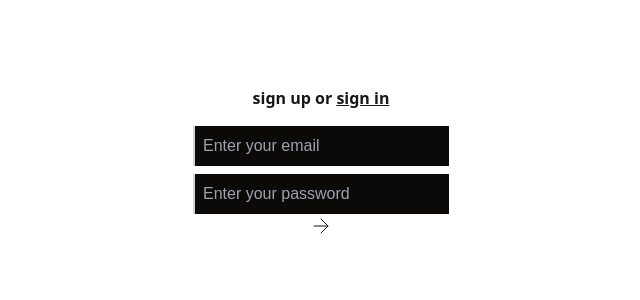
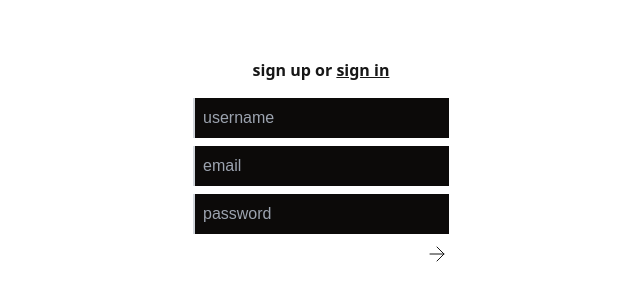
Before and after one commit to bmbo123/durc, a Next.js app: page /signup in a window 1280 px wide. Shown: the part 238-538 px from the top of the page, without its empty margins (319-959 px from the left). Built offline with nearby package versions, Linux system fonts and the light colour scheme.

Commit message:
diddy and i worked on some stuff

```diff
--- a/package.json
+++ b/package.json
@@ -9,7 +9,9 @@
     "lint": "next lint"
   },
   "dependencies": {
+    "@hookform/resolvers": "^3.9.1",
     "@vercel/postgres": "^0.10.0",
+    "bcrypt": "^5.1.1",
     "dotenv": "^16.4.5",
     "lucide-react": "^0.454.0",
     "next": "^15.0.2",
@@ -18,8 +20,10 @@
     "react-animated-heart": "^0.0.8",
     "react-dom": "^18.3.1",
     "react-facebook-geor": "^9.0.15",
+    "react-hook-form": "^7.53.1",
     "react-spinners": "^0.14.1",
-    "vercel": "^37.14.0"
+    "vercel": "^37.14.0",
+    "zod": "^3.23.8"
   },
   "devDependencies": {
     "@types/node": "^20",
--- /dev/null
+++ b/src/app/api/auth/[...nextauth]/route.ts
@@ -0,0 +1,57 @@
+import NextAuth from "next-auth";
+
+const handler = NextAuth({
+  providers: [
+    CredentialsProvider({
+      // The name to display on the sign in form (e.g. 'Sign in with...')
+      name: "Credentials",
+      // The credentials is used to generate a suitable form on the sign in page.
+      // You can specify whatever fields you are expecting to be submitted.
+      // e.g. domain, username, password, 2FA token, etc.
+      // You can pass any HTML attribute to the <input> tag through the object.
+      credentials: {
+        username: { label: "Username", type: "text", placeholder: "jsmith" },
+        password: { label: "Password", type: "password" },
+      },
+      async authorize(credentials, req) {
+        // You need to provide your own logic here that takes the credentials
+        // submitted and returns either a object representing a user or value
+        // that is false/null if the credentials are invalid.
+        // e.g. return { id: 1, name: 'J Smith', email: 'jsmith@example.com' }
+        // You can also use the `req` object to obtain additional parameters
+        // (i.e., the request IP address)
+        const res = await fetch("/your/endpoint", {
+          method: "POST",
+          body: JSON.stringify(credentials),
+          headers: { "Content-Type": "application/json" },
+        });
+        const user = await res.json();
+
+        // If no error and we have user data, return it
+        if (res.ok && user) {
+          return user;
+        }
+        // Return null if user data could not be retrieved
+        return null;
+      },
+    }),
+  ],
+});
+
+export { handler as GET, handler as POST };
+
+function CredentialsProvider(arg0: {
+  // The name to display on the sign in form (e.g. 'Sign in with...')
+  name: string;
+  // The credentials is used to generate a suitable form on the sign in page.
+  // You can specify whatever fields you are expecting to be submitted.
+  // e.g. domain, username, password, 2FA token, etc.
+  // You can pass any HTML attribute to the <input> tag through the object.
+  credentials: {
+    username: { label: string; type: string; placeholder: string };
+    password: { label: string; type: string };
+  };
+  authorize(credentials: any, req: any): Promise<any>;
+}): import("next-auth/providers/index").Provider {
+  throw new Error("Function not implemented.");
+}
--- /dev/null
+++ b/src/app/api/auth/login/route.ts
@@ -0,0 +1,3 @@
+export async function POST(request: Request) {
+  return Response.json({ message: "RIZZ" });
+}
--- /dev/null
+++ b/src/app/api/auth/signup/route.ts
@@ -0,0 +1,33 @@
+import { config } from "dotenv";
+
+import { createUser } from "@/db/queries/insert";
+config({ path: ".env.local" });
+// import bcrypt from "bcrypt";
+// do some hashing stuff here
+// use the nextauth secret
+// expects
+// {
+//     email: string
+//     password: string
+// }}
+let crypto = require("crypto");
+
+let secret = process.env.NEXTAUTH_SECRET;
+
+export async function POST(request: Request) {
+  console.log(secret);
+  const data = await request.json();
+
+  let hmac = crypto.createHmac("sha256", secret);
+  let pass = data.password;
+  let hash = hmac.update(pass).digest("hex");
+
+  const temp = {
+    email: data.email,
+    passwordHash: hash,
+    username: data.username,
+  };
+
+  console.log(data);
+  const response = await createUser(temp);
+}
--- a/src/app/signup/page.tsx
+++ b/src/app/signup/page.tsx
@@ -1,5 +1,5 @@
 "use client";
-import Home from "@/components/home";
+import Form from "@/components/Form";
 import { useState } from "react";
 import { ArrowRight } from "lucide-react";
 export default function Page() {
@@ -13,24 +13,7 @@ export default function Page() {
           sign in
         </span>
       </p>
-      <div className="flex flex-col gap-2">
-        <input
-          type="email"
-          placeholder="Enter your email"
-          className="border-l-2 border-gray-300  w-64 p-2 bg-stone-950 text-white focus:outline-none"
-        />
-        <input
-          type="password"
-          placeholder="Enter your password"
-          className="border-l-2 border-gray-300  w-64 p-2 bg-stone-950 text-white focus:outline-none "
-        />
-      </div>
-      <button
-        onMouseOver={() => sethover(true)}
-        onMouseLeave={() => sethover(false)}
-      >
-        <ArrowRight strokeWidth={hover ? 2 : 1} />
-      </button>
+      <Form formType="signup" />
     </div>
   );
 }
--- /dev/null
+++ b/src/components/Form.tsx
@@ -0,0 +1,94 @@
+"use client";
+
+import { ArrowRight } from "lucide-react";
+import { useState } from "react";
+import { useForm } from "react-hook-form";
+import { userSchema, AuthInputProps, AuthFormData } from "@/lib/types";
+import { zodResolver } from "@hookform/resolvers/zod";
+
+export const FormField: React.FC<AuthInputProps> = ({
+  type,
+  placeholder,
+  name,
+  register,
+  error,
+  valueAsNumber,
+}) => (
+  <>
+    <input
+      type={type}
+      placeholder={placeholder}
+      className="border-l-2 border-gray-300  w-64 p-2 bg-stone-950 text-white focus:outline-none"
+      {...register(name, { valueAsNumber })}
+    />
+    {error && <span className="text-red-500">{error.message}</span>}
+  </>
+);
+
+export default function Form({ formType }: { formType: "signup" | "signin" }) {
+  const {
+    register,
+    handleSubmit,
+    formState: { errors },
+    setError,
+  } = useForm<AuthFormData>({
+    resolver: zodResolver(userSchema),
+  });
+
+  const [hover, setHover] = useState(false);
+
+  const onSubmit = async (data: AuthFormData) => {
+    const url = "/api/auth/" + formType;
+
+    const body = {
+      email: data.email,
+      password: data.password,
+      username: data?.username,
+    };
+
+    const res = await fetch(url, {
+      headers: { contentType: "application/json" },
+      method: "POST",
+      body: JSON.stringify(body),
+    });
+    console.log(res);
+  };
+
+  return (
+    <form onSubmit={handleSubmit(onSubmit)}>
+      <div className="flex flex-col gap-2 justify-end">
+        {formType == "signup" && (
+          <FormField
+            type="username"
+            placeholder="username"
+            name="username"
+            register={register}
+            error={errors.username}
+          />
+        )}
+        <FormField
+          type="email"
+          placeholder="email"
+          name="email"
+          register={register}
+          error={errors.email}
+        />
+        <FormField
+          type="password"
+          placeholder="password"
+          name="password"
+          register={register}
+          error={errors.password}
+        />
+        <button
+          onMouseOver={() => setHover(true)}
+          onMouseLeave={() => setHover(false)}
+          type="submit"
+          className="ml-auto"
+        >
+          <ArrowRight strokeWidth={hover ? 2 : 1} />
+        </button>
+      </div>
+    </form>
+  );
+}
--- a/src/components/messages.tsx
+++ b/src/components/messages.tsx
@@ -15,6 +15,7 @@ export default function Messages({
 }) {
   const dateString = formatDate(date);
   const [liked, setLiked] = useState(false);
+  const [count, setCount] = useState(0);
   return (
     <div>
       <div className="flex justify-between items-center w-full">
@@ -26,8 +27,19 @@ export default function Messages({
       <hr className="border-zinc-700 h-1 w-full" />
       <div className="w-full pt-4 pb-8 bg-stone-950 flex justify-between items-center border-zinc-800 border-[0px] border-b-0 border-t-0">
         <div>{message}</div>
-        <button onClick={() => setLiked(!liked)}>
+        <button
+          className="hover:text-red-500"
+          onClick={() => {
+            setLiked(!liked);
+            if (liked) {
+              setCount(count - 1);
+            } else {
+              setCount(count + 1);
+            }
+          }}
+        >
           <Heart strokeWidth={liked ? 0 : 1} fill={liked ? "red" : "#none"} />
+          <p className="text-sm text-white">{count}</p>
         </button>
       </div>
     </div>
--- a/src/db/queries/select.ts
+++ b/src/db/queries/select.ts
@@ -20,3 +20,6 @@ export async function getPosts(limit = 30) {
     .orderBy(desc(postsTable.date))
     .limit(limit);
 }
+
+// write this
+export async function getUser(email: string, passwordHash: string) {}
--- a/src/db/schema.ts
+++ b/src/db/schema.ts
@@ -3,9 +3,9 @@ import { integer, pgTable, serial, text, timestamp } from "drizzle-orm/pg-core";
 import { sql } from "drizzle-orm/sql";
 export const usersTable = pgTable("users_table", {
   id: serial("id").primaryKey(),
-  name: text("name").notNull(),
-  age: integer("age").notNull(),
   email: text("email").notNull().unique(),
+  username: text("username").notNull().unique(),
+  passwordHash: text("password_hash").notNull(),
 });
 
 export const postsTable = pgTable("posts_table", {
--- /dev/null
+++ b/src/lib/types.ts
@@ -0,0 +1,32 @@
+import { FieldError, UseFormRegister } from "react-hook-form";
+import { z, ZodType } from "zod";
+
+export const userSchema: ZodType<AuthFormData> = z.object({
+  email: z.string().email(),
+  password: z
+    .string()
+    .min(8, { message: "Password is too short" })
+    .max(20, { message: "Password is too long" }),
+  username: z
+    .string()
+    .min(8, { message: "Password is too short" })
+    .max(20, { message: "Password is too long" })
+    .optional(),
+});
+
+export type AuthFormData = {
+  email: string;
+  password: string;
+  username?: string;
+};
+
+export type AuthInputProps = {
+  type: string;
+  placeholder: string;
+  name: AuthFormNames;
+  register: UseFormRegister<AuthFormData>;
+  error: FieldError | undefined;
+  valueAsNumber?: boolean;
+};
+
+export type AuthFormNames = "email" | "password" | "username";
```
Also changed, not shown: 1 other file (tests, documents, lock files or other folders).
